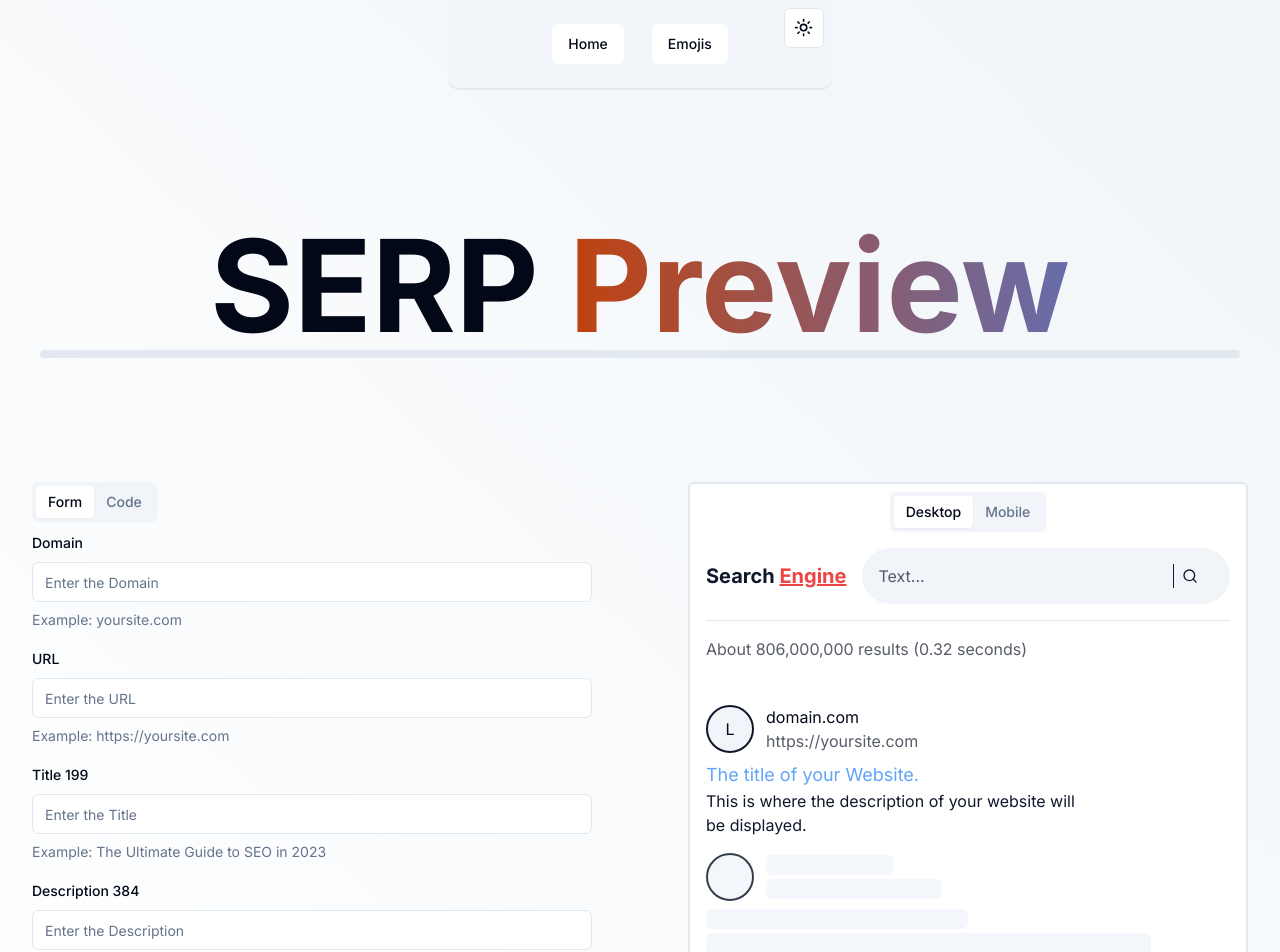
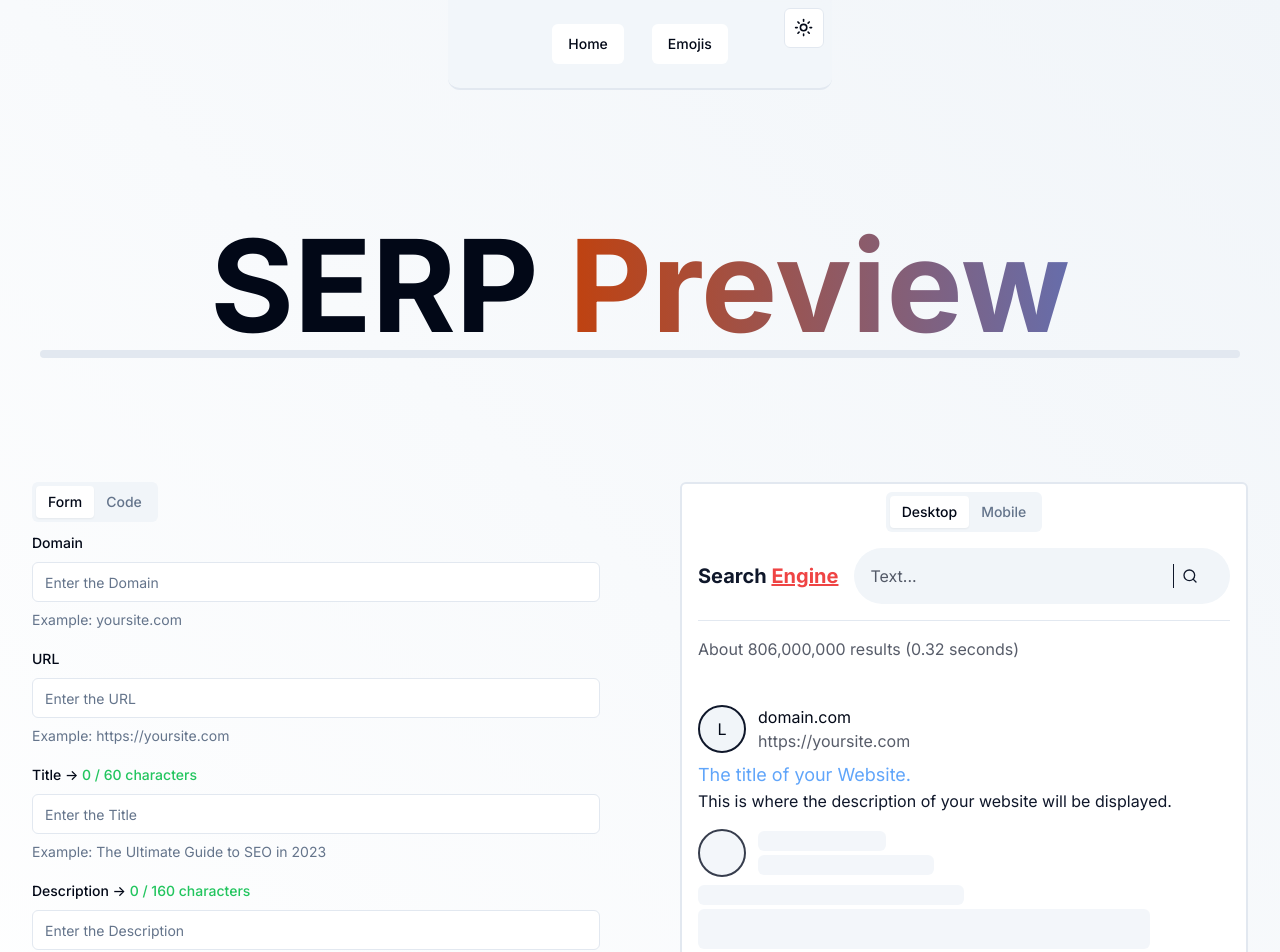
Before and after one commit to AlvaroUrena/serppreview, a Next.js app: page / in a window 1280 px wide. Shown: the top 952 px of the page. Built offline with nearby package versions, Linux system fonts and the light colour scheme.

Commit message:
preview finished

```diff
--- a/src/app/page.tsx
+++ b/src/app/page.tsx
@@ -25,7 +25,7 @@ export default function Home() {
         <Separator className='h-2 rounded-md' />
       </section>
       <SiteContextProvider>
-        <div className='mx-auto block max-w-[1400px] grid-cols-2 place-items-center items-start px-6 md:grid md:gap-8 lg:gap-24'>
+        <div className='mx-auto block max-w-[1450px] grid-cols-2 place-items-center items-start px-6 md:gap-8 lg:grid lg:gap-20'>
           <section className='w-full'>
             <Tabs defaultValue='form'>
               <TabsList>
--- a/src/components/code.tsx
+++ b/src/components/code.tsx
@@ -51,8 +51,7 @@ export default function Code() {
   }, [])
 
   return (
-    <section className='rounded-md border-2 border-border bg-accent'>
-      <pre className='relative' style={{ margin: 0 }}>
+    <section className='relative rounded-md border-2 border-border bg-accent'>
       <TooltipProvider>
         <Tooltip>
           <TooltipTrigger className='absolute right-0 top-0'>
@@ -75,6 +74,7 @@ export default function Code() {
           </TooltipContent>
         </Tooltip>
       </TooltipProvider>
+      <pre style={{ margin: 0 }}>
         <code className='language-html'>{code}</code>
       </pre>
     </section>
--- a/src/components/formElement.tsx
+++ b/src/components/formElement.tsx
@@ -11,9 +11,10 @@ import {
 } from '@/components/ui/form'
 import { Input } from '@/components/ui/input'
 import { useForm } from 'react-hook-form'
-import { minLength, object, string, url, regex } from 'valibot'
+import { minLength, maxLength, object, string, url, regex } from 'valibot'
 import { valibotResolver } from '@hookform/resolvers/valibot'
 import { useSiteContext } from '@/contexts/site-context'
+import { TITLE_MAX_CHARS, DESCRIPTION_MAX_CHARS } from '@/consts/conditions'
 
 const domainRegex =
   /^(?!https?:\/\/)(?:(?:[a-zA-Z0-9-]+\.)?[a-zA-Z0-9-]+\.[a-zA-Z]{2,})(?:\/.*)?$/
@@ -24,10 +25,18 @@ const formSchema = object({
   ]),
   url: string('Please enter the URL', [url('Please enter a valid URL')]),
   title: string('Please enter the Title', [
-    minLength(4, 'Please enter a valid title')
+    minLength(10, 'Too short, the recommendation is at least 10 characters.'),
+    maxLength(
+      60,
+      'Please enter a title with fewer characters, the recommendation is 55 characters.'
+    )
   ]),
   description: string('Please enter the Description', [
-    minLength(4, 'Please enter a valid description')
+    minLength(10, 'Too short, the recommendation is at least 10 characters.'),
+    maxLength(
+      160,
+      'Please enter a description with fewer characters, the recommendation is 120 characters.'
+    )
   ])
 })
 
@@ -39,10 +48,8 @@ export default function FormElement() {
     setUrl,
     title,
     setTitle,
-    titleWidth,
     description,
-    setDescription,
-    descriptionWidth
+    setDescription
   } = useSiteContext()
   const form = useForm({
     resolver: valibotResolver(formSchema),
@@ -108,7 +115,18 @@ export default function FormElement() {
           name='title'
           render={({ field }) => (
             <FormItem>
-              <FormLabel>Title {titleWidth}</FormLabel>
+              <FormLabel>
+                Title -&gt;{' '}
+                <span
+                  className={`${
+                    title.length < TITLE_MAX_CHARS
+                      ? 'text-green-500'
+                      : 'text-red-500'
+                  }`}
+                >
+                  {title.length} / {TITLE_MAX_CHARS} characters
+                </span>
+              </FormLabel>
               <FormControl>
                 <Input
                   placeholder='Enter the Title'
@@ -132,7 +150,18 @@ export default function FormElement() {
           name='description'
           render={({ field }) => (
             <FormItem>
-              <FormLabel>Description {descriptionWidth}</FormLabel>
+              <FormLabel>
+                Description -&gt;{' '}
+                <span
+                  className={`${
+                    description.length < DESCRIPTION_MAX_CHARS
+                      ? 'text-green-500'
+                      : 'text-red-500'
+                  }`}
+                >
+                  {description.length} / {DESCRIPTION_MAX_CHARS} characters
+                </span>
+              </FormLabel>
               <FormControl>
                 <Input
                   placeholder='Enter the Description'
--- a/src/components/preview.tsx
+++ b/src/components/preview.tsx
@@ -4,37 +4,13 @@ import { Tabs, TabsContent, TabsList, TabsTrigger } from '@/components/ui/tabs'
 import { useSiteContext } from '@/contexts/site-context'
 import SearchEngineHeader from './searchEngineHeader'
 import PageSkeleton from './pageSkeleton'
-import { useEffect, useRef } from 'react'
+import { TITLE_MAX_CHARS, DESCRIPTION_MAX_CHARS } from '@/consts/conditions'
 
 export default function Preview() {
-  const {
-    domain,
-    url,
-    title,
-    setTitleWidth,
-    description,
-    setDescriptionWidth
-  } = useSiteContext()
-
-  const titleRef = useRef<HTMLParagraphElement>(null)
-  const descriptionRef = useRef<HTMLParagraphElement>(null)
-
-  useEffect(() => {
-    if (titleRef.current) {
-      const width = titleRef.current.offsetWidth
-      setTitleWidth(width)
-    }
-  }, [setTitleWidth, titleRef?.current?.textContent])
-
-  useEffect(() => {
-    if (descriptionRef.current) {
-      const width = descriptionRef.current.offsetWidth
-      setDescriptionWidth(width)
-    }
-  }, [setDescriptionWidth, descriptionRef?.current?.textContent])
+  const { domain, url, title, description } = useSiteContext()
 
   return (
-    <section className='mt-12 w-full select-none rounded-md border-2 border-border bg-background p-2 md:mt-0'>
+    <section className='mt-12 w-full select-none rounded-md border-2 border-border bg-background p-2 lg:mt-0'>
       <Tabs defaultValue='desktop' className='grid w-full place-items-center'>
         <TabsList>
           <TabsTrigger value='desktop'>Desktop</TabsTrigger>
@@ -55,18 +31,20 @@ export default function Preview() {
               </div>
             </section>
             <section className='mb-4'>
-              <p
-                className='mt-2 w-fit max-w-[550px] overflow-hidden text-ellipsis text-lg text-blue-400'
-                ref={titleRef}
-              >
-                {title ? title : 'The title of your Website.'}
+              <p className='mt-2 break-all text-lg text-blue-400'>
+                {title
+                  ? title.length < TITLE_MAX_CHARS
+                    ? title
+                    : title.substring(0, TITLE_MAX_CHARS).concat('...')
+                  : 'The title of your Website.'}
               </p>
-              <p
-                className='text-md max-w-sm overflow-hidden text-ellipsis break-words text-primary'
-                ref={descriptionRef}
-              >
+              <p className='text-md break-all text-primary'>
                 {description
-                  ? description
+                  ? description.length < DESCRIPTION_MAX_CHARS
+                    ? description
+                    : description
+                        .substring(0, DESCRIPTION_MAX_CHARS)
+                        .concat('...')
                   : 'This is where the description of your website will be displayed.'}
               </p>
             </section>
@@ -74,7 +52,7 @@ export default function Preview() {
             <PageSkeleton />
           </main>
         </TabsContent>
-        <TabsContent value='mobile' className='max-w-sm'>
+        <TabsContent value='mobile' className='w-full max-w-sm'>
           <SearchEngineHeader />
           <main className='mt-8 p-2'>
             <div className='mb-4 rounded-md bg-accent/50 p-2'>
@@ -90,18 +68,20 @@ export default function Preview() {
                 </div>
               </section>
               <section>
-                <p
-                  className='mt-2 w-fit max-w-[550px] overflow-hidden text-ellipsis break-words text-lg text-blue-400'
-                  ref={titleRef}
-                >
-                  {title ? title : 'The title of your Website.'}
+                <p className='mt-2 break-all text-lg text-blue-400'>
+                  {title
+                    ? title.length < TITLE_MAX_CHARS
+                      ? title
+                      : title.substring(0, TITLE_MAX_CHARS).concat('...')
+                    : 'The title of your Website.'}
                 </p>
-                <p
-                  className='text-md max-w-sm overflow-hidden text-ellipsis break-words text-primary'
-                  ref={descriptionRef}
-                >
+                <p className='text-md break-all text-primary'>
                   {description
-                    ? description
+                    ? description.length < DESCRIPTION_MAX_CHARS
+                      ? description
+                      : description
+                          .substring(0, DESCRIPTION_MAX_CHARS)
+                          .concat('...')
                     : 'This is where the description of your website will be displayed.'}
                 </p>
               </section>
--- /dev/null
+++ b/src/consts/conditions.ts
@@ -0,0 +1,2 @@
+export const TITLE_MAX_CHARS = 60
+export const DESCRIPTION_MAX_CHARS = 160
--- a/src/contexts/site-context.tsx
+++ b/src/contexts/site-context.tsx
@@ -13,12 +13,8 @@ type SiteContext = {
   setUrl: React.Dispatch<React.SetStateAction<string>>
   title: string
   setTitle: React.Dispatch<React.SetStateAction<string>>
-  titleWidth: number
-  setTitleWidth: React.Dispatch<React.SetStateAction<number>>
   description: string
   setDescription: React.Dispatch<React.SetStateAction<string>>
-  descriptionWidth: number
-  setDescriptionWidth: React.Dispatch<React.SetStateAction<number>>
 }
 
 export const SiteContext = createContext<SiteContext | null>(null)
@@ -29,9 +25,7 @@ export default function SiteContextProvider({
   const [domain, setDomain] = useState<string>('')
   const [url, setUrl] = useState<string>('')
   const [title, setTitle] = useState<string>('')
-  const [titleWidth, setTitleWidth] = useState<number>(0)
   const [description, setDescription] = useState<string>('')
-  const [descriptionWidth, setDescriptionWidth] = useState<number>(0)
 
   return (
     <SiteContext.Provider
@@ -42,12 +36,8 @@ export default function SiteContextProvider({
         setUrl,
         title,
         setTitle,
-        titleWidth,
-        setTitleWidth,
         description,
-        setDescription,
-        descriptionWidth,
-        setDescriptionWidth
+        setDescription
       }}
     >
       {children}
```
Lines whose indentation alone changed are shown as unchanged.
